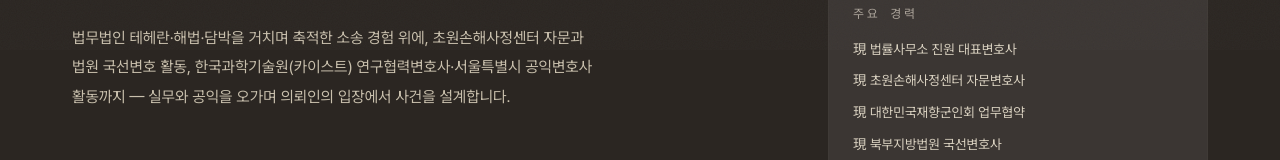
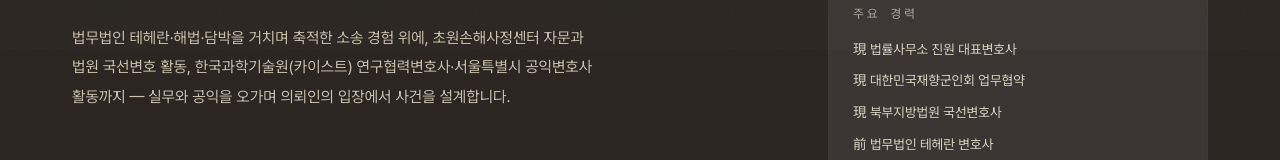
Before and after one commit to lawofficejinwon0624-art/jinwon-web, a Next.js app: page /members/kwon-jinwon in a window 1280 px wide. Shown: the part 750-910 px from the top of the page. Built offline with nearby package versions, Linux system fonts and the light colour scheme; no server answers.

Commit message:
Update members.ts

```diff
--- a/src/data/members.ts
+++ b/src/data/members.ts
@@ -30,7 +30,6 @@ export const members: Member[] = [
     ],
     career: [
       "現 법률사무소 진원 대표변호사",
-      "現 초원손해사정센터 자문변호사",
       "現 대한민국재향군인회 업무협약",
       "現 북부지방법원 국선변호사",
       "前 법무법인 테헤란 변호사",
```
